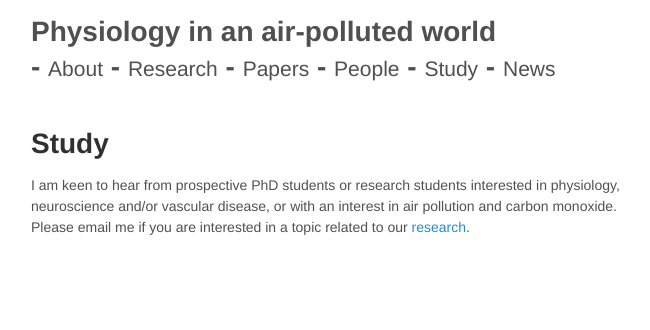
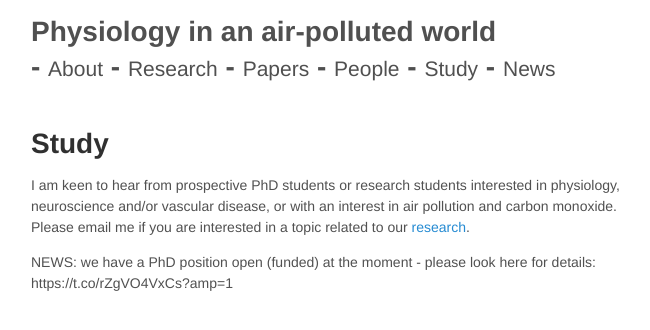
Before and after one commit to mariherigstad/mariherigstad.github.io, a Jekyll site: the page built from study.md, in a window 1280 px wide. Shown: the top 330 px of the page, without its empty margins (308-958 px from the left). Built offline with Jekyll 4.4.1, drawn with Linux system fonts in a browser that asks for light colours.

Commit message:
Update study.md

```diff
--- a/study.md
+++ b/study.md
@@ -4,3 +4,5 @@ title: Study
 ---
 
 I am keen to hear from prospective PhD students or research students interested in physiology, neuroscience and/or vascular disease, or with an interest in air pollution and carbon monoxide. Please email me if you are interested in a topic related to our <a href="/research">research</a>.
+
+NEWS: we have a PhD position open (funded) at the moment - please look here for details: https://t.co/rZgVO4VxCs?amp=1
```
